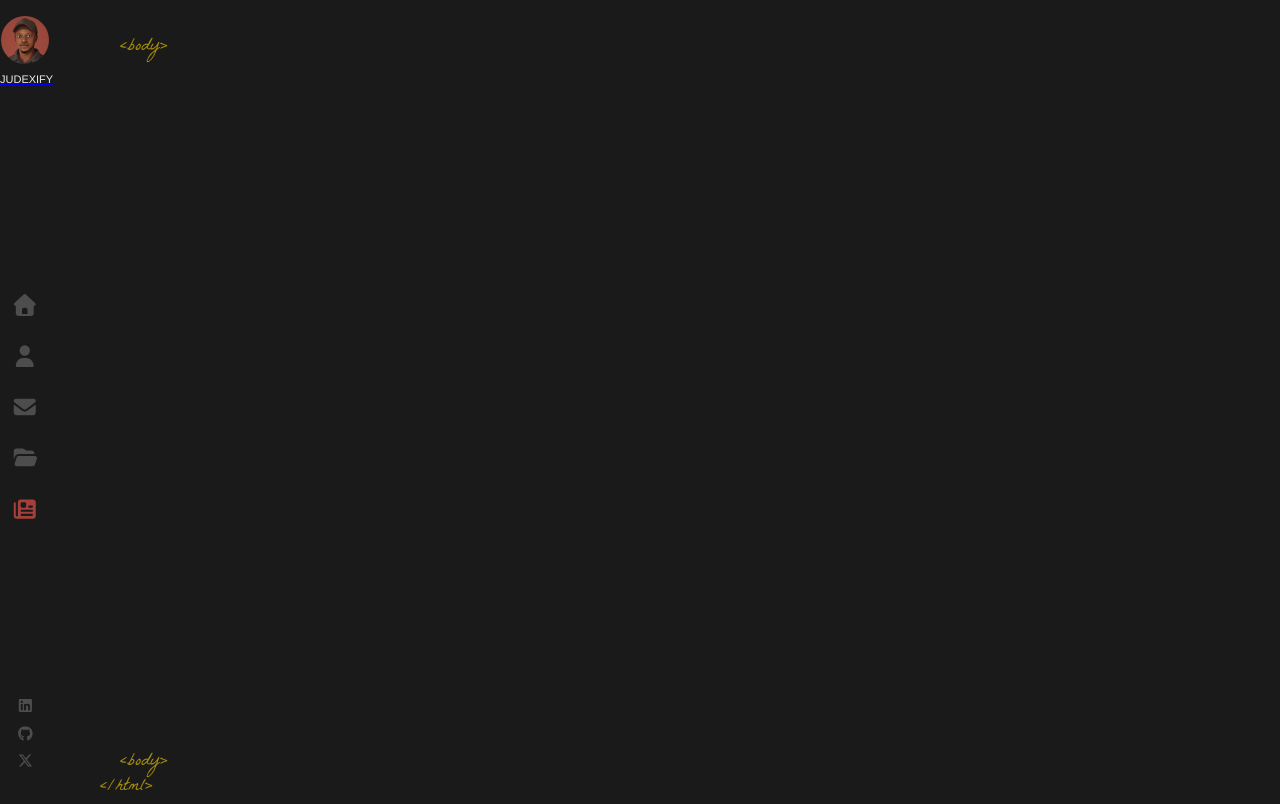
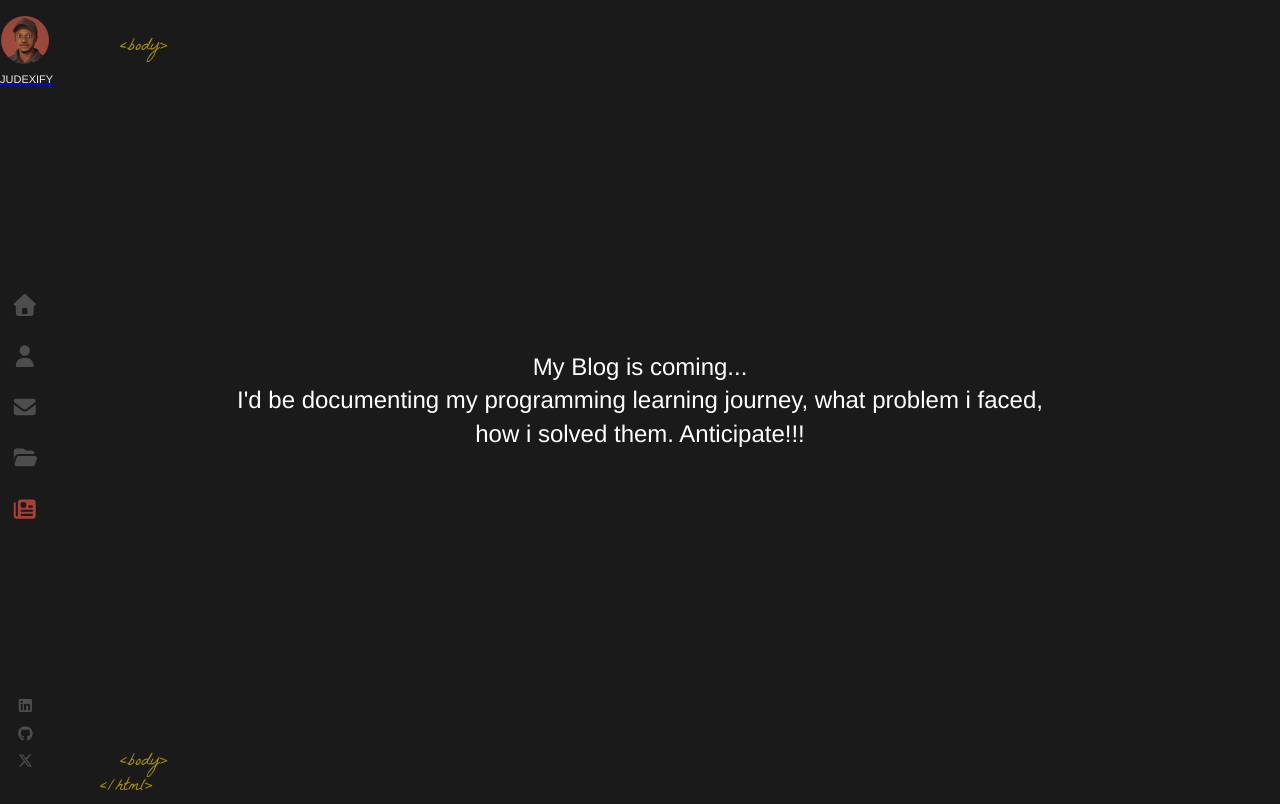
Before and after one commit to judexify/Judexify-Portfolio, a React (Vite) app: page /blog in a window 1280 px wide. Built offline with nearby package versions, Linux system fonts and the light colour scheme.

Commit message:
feat: implement Blog component with initial content and styling

```diff
--- a/src/components/Blog/index.css
+++ b/src/components/Blog/index.css
@@ -0,0 +1,9 @@
+.blog-page {
+  display: flex;
+  align-items: center;
+  justify-content: center;
+  text-align: center;
+  font-size: 2.4rem;
+  color: #fff;
+  text-wrap: wrap;
+}
--- a/src/components/Blog/index.jsx
+++ b/src/components/Blog/index.jsx
@@ -1,3 +1,13 @@
 import './index.css'
 
-export default function Blog() {}
+export default function Blog() {
+  return (
+    <span className="container blog-page">
+      My Blog is coming...
+      <br />
+      I'd be documenting my programming learning journey, what problem i faced,
+      <br />
+      how i solved them. Anticipate!!!
+    </span>
+  )
+}
```
